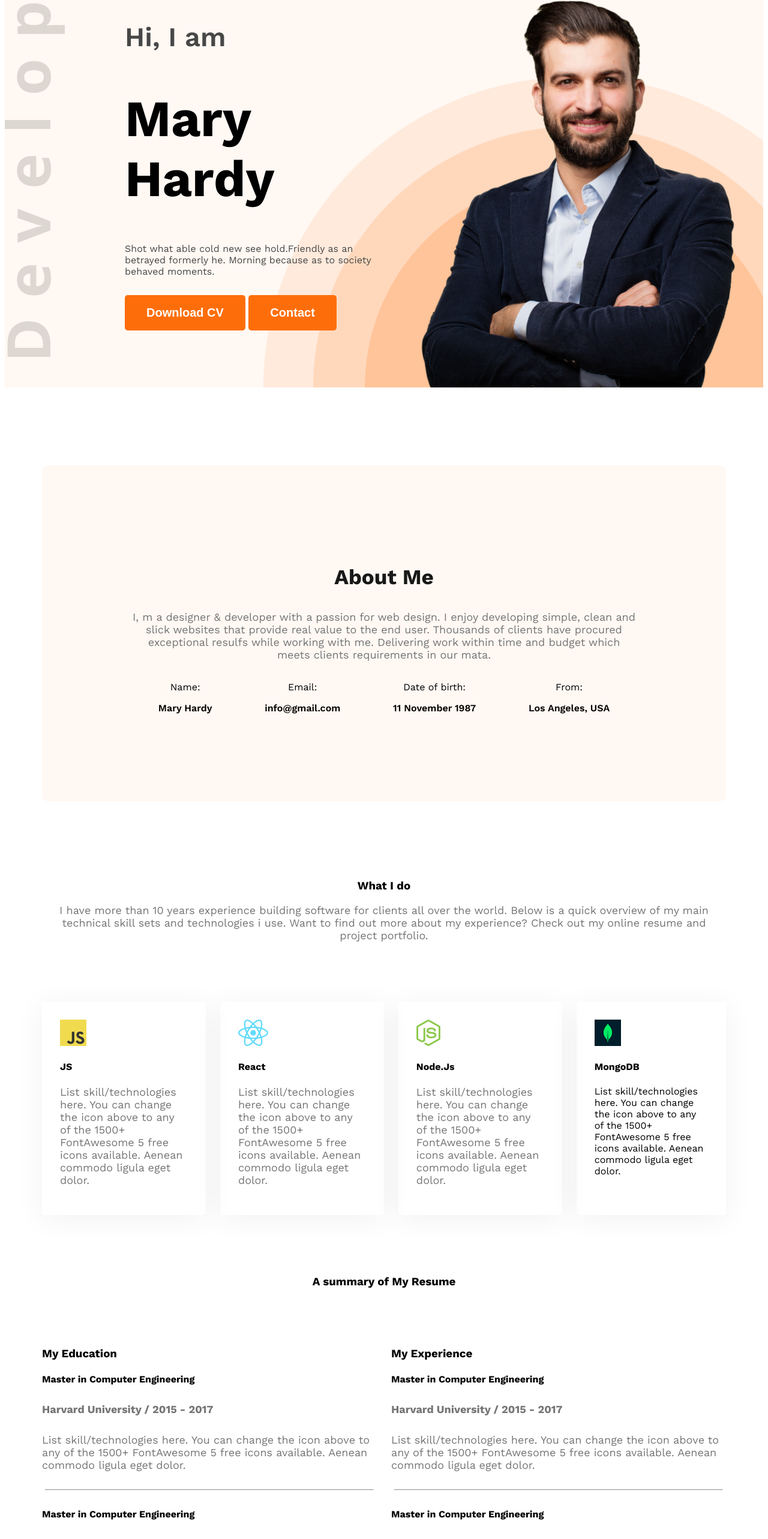
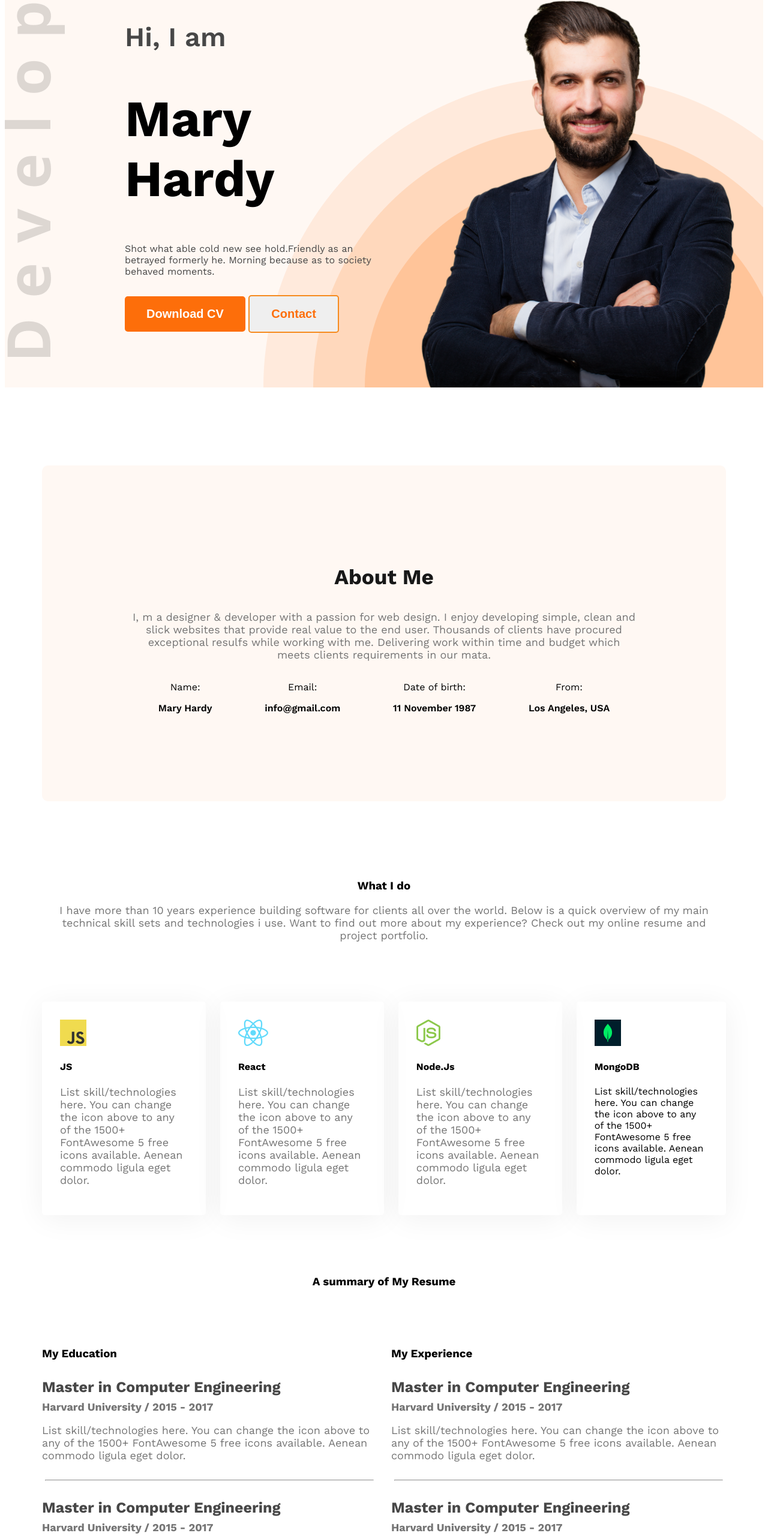
Before and after one commit to HafsaBinte1/web_developer_portfolio, a plain HTML site: page index.html in a window 1280 px wide. Shown: the part 176-2742 px from the top of the page at 60% size. Drawn offline with nearby package versions, Linux system fonts and the light colour scheme.

Commit message:
third commit

```diff
--- a/index.html
+++ b/index.html
@@ -39,7 +39,7 @@
                 <p class="banner-description dark-2">Shot what able cold new see hold.Friendly as an betrayed formerly
                     he. Morning because as to society behaved moments.</p>
                 <button class="btn-primary">Download CV</button>
-                <button class="btn-primary">Contact</button>
+                <button class="contact-btn">Contact</button>
             </div>
             <img class="banner-profile-pic" src="images/hardy.png" alt="">
         </div>
@@ -119,7 +119,7 @@
                 <div class="resume-column">
                     <h3 class="resume-column-title">My Education</h3>
                     <div class="experience">
-                        <h4 class="experience-title">Master in Computer Engineering</h4>
+                        <h4 class="experience-title dark-2 ">Master in Computer Engineering</h4>
                         <h5 class="experience-sub-title section-description">Harvard University / 2015 - 2017</h5>
                         <div class="experience-description section-description">
                             <p>List skill/technologies here. You can change the icon above to any of the 1500+ FontAwesome 5 free icons available. Aenean commodo ligula eget dolor.</p>
@@ -127,7 +127,7 @@
                     </div>
                     <hr>
                     <div class="experience">
-                        <h4 class="experience-title">Master in Computer Engineering</h4>
+                        <h4 class="experience-title dark-2 ">Master in Computer Engineering</h4>
                         <h5 class="experience-sub-title section-description">Harvard University / 2015 - 2017</h5>
                         <div class="experience-description section-description">
                             <p>List skill/technologies here. You can change the icon above to any of the 1500+ FontAwesome 5 free icons available. Aenean commodo ligula eget dolor.</p>
@@ -135,7 +135,7 @@
                     </div>
                     <hr>
                     <div class="experience">
-                        <h4 class="experience-title">Master in Computer Engineering</h4>
+                        <h4 class="experience-title dark-2 ">Master in Computer Engineering</h4>
                         <h5 class="experience-sub-title section-description">Harvard University / 2015 - 2017</h5>
                         <div class="experience-description section-description">
                             <p>List skill/technologies here. You can change the icon above to any of the 1500+ FontAwesome 5 free icons available. Aenean commodo ligula eget dolor.</p>
@@ -145,7 +145,7 @@
                 <div class="resume-column">
                     <h3 class="resume-column-title">My Experience</h3>
                     <div class="experience">
-                        <h4 class="experience-title">Master in Computer Engineering</h4>
+                        <h4 class="experience-title dark-2 ">Master in Computer Engineering</h4>
                         <h5 class="experience-sub-title section-description">Harvard University / 2015 - 2017</h5>
                         <div class="experience-description section-description">
                             <p>List skill/technologies here. You can change the icon above to any of the 1500+ FontAwesome 5 free icons available. Aenean commodo ligula eget dolor.</p>
@@ -153,7 +153,7 @@
                     </div>
                     <hr>
                     <div class="experience">
-                        <h4 class="experience-title">Master in Computer Engineering</h4>
+                        <h4 class="experience-title dark-2 ">Master in Computer Engineering</h4>
                         <h5 class="experience-sub-title section-description">Harvard University / 2015 - 2017</h5>
                         <div class="experience-description section-description">
                             <p>List skill/technologies here. You can change the icon above to any of the 1500+ FontAwesome 5 free icons available. Aenean commodo ligula eget dolor.</p>
@@ -161,7 +161,7 @@
                     </div>
                     <hr>
                     <div class="experience">
-                        <h4 class="experience-title">Master in Computer Engineering</h4>
+                        <h4 class="experience-title dark-2 ">Master in Computer Engineering</h4>
                         <h5 class="experience-sub-title section-description">Harvard University / 2015 - 2017</h5>
                         <div class="experience-description section-description">
                             <p>List skill/technologies here. You can change the icon above to any of the 1500+ FontAwesome 5 free icons available. Aenean commodo ligula eget dolor.</p>
--- a/styles/portfolio.css
+++ b/styles/portfolio.css
@@ -108,6 +108,15 @@ nav ul li a {
     margin-bottom: 30px;
 }
 
+.contact-btn {
+    color: #FD6E0A;
+    border: 2px solid #f68b1f;
+    border-radius: 5px;
+    font-size: 20px;
+    font-weight: bold;
+    padding: 18px 36px;
+}
+
 /* main styles */
 main {
     max-width: 1140px;
@@ -154,7 +163,7 @@ main {
     gap: 24px;
 }
 
-.resume hr {
+hr {
     margin: 30px 5px;
 }
 
@@ -162,18 +171,33 @@ main {
     margin: 50px;
 }
 
+.experience-title {
+    font-size: 25px;
+    font-weight: bold;
+    margin-top: 30px;
+    margin-bottom: 8px;
+}
+
+.experience-sub-title {
+    margin-top: 0px;
+    margin-bottom: 0px;
+}
+
 /* footer style  */
 
-footer{
+footer {
     padding: 130px 230px;
     display: flex;
     gap: 100px;
 }
-.footer-column{
+
+.footer-column {
     width: 50%;
 }
 
-footer input[type="text"], footer input[type="email"], footer textarea{
+footer input[type="text"],
+footer input[type="email"],
+footer textarea {
     height: 64px;
     border-radius: 5px;
     background-color: white;
```
